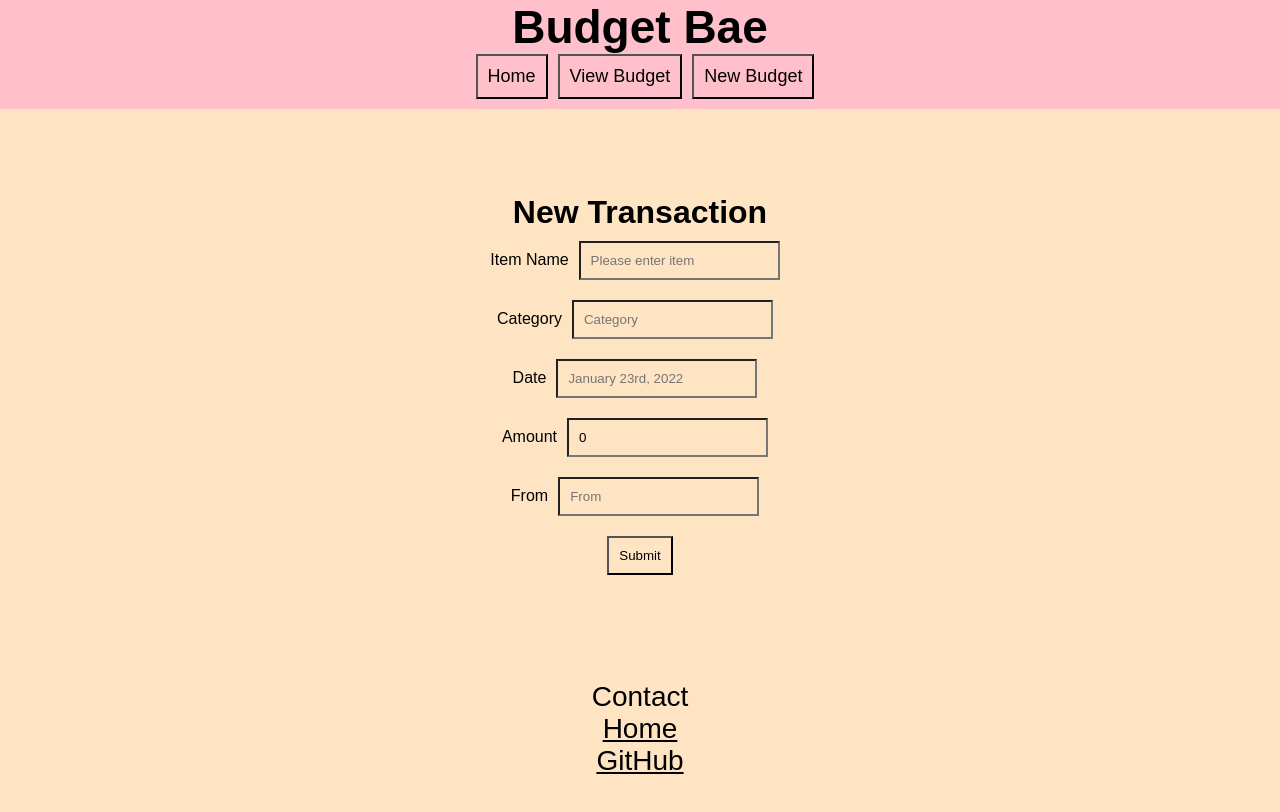
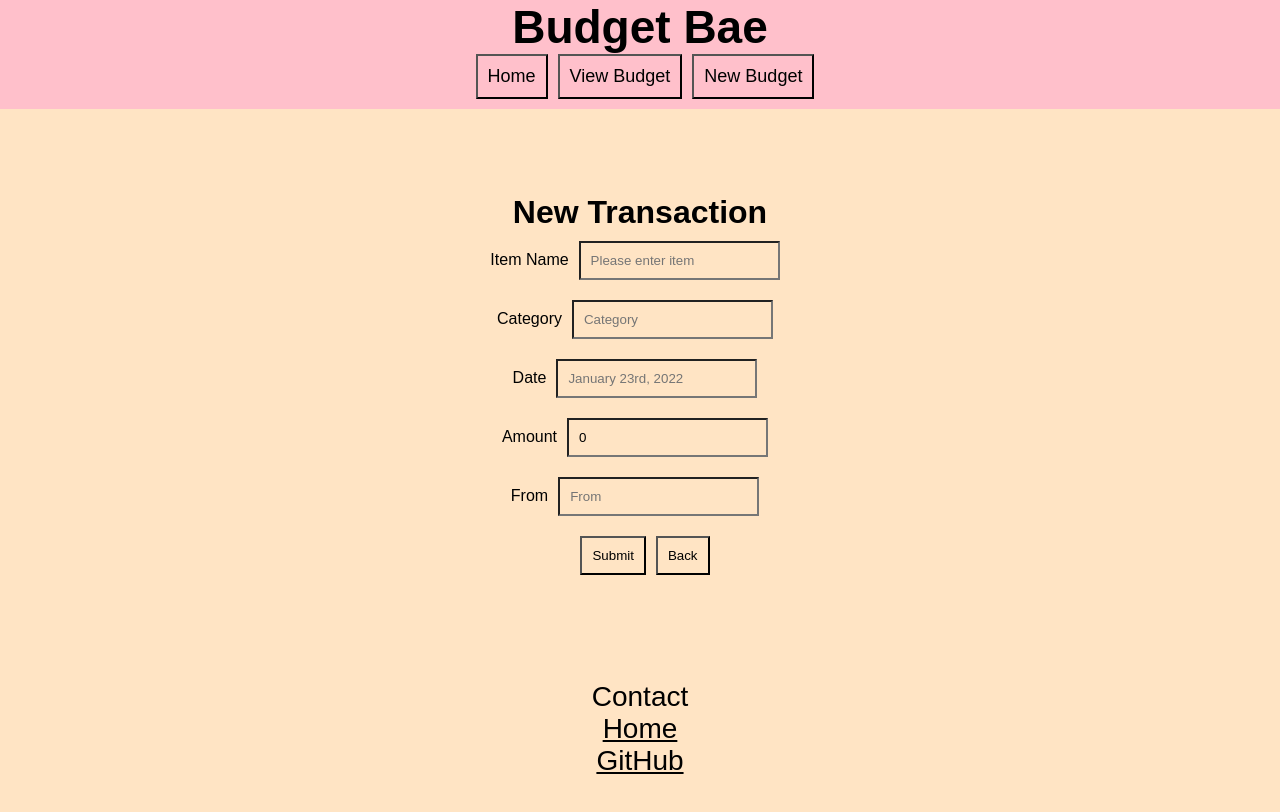
Before and after one commit to TaylorWill94/budget-app-frontend, a React (Create React App) app: page /transactions/new in a window 1280 px wide. Shown: the top 812 px of the page. Built offline with nearby package versions, Linux system fonts and the light colour scheme; a web font is replaced by a local one.

Commit message:
Added Back Btn to new form

```diff
--- a/src/components/BudgetNewForm.js
+++ b/src/components/BudgetNewForm.js
@@ -1,6 +1,6 @@
 import axios from "axios";
 import { useState } from "react";
-import { useNavigate } from "react-router-dom";
+import { Link, useNavigate } from "react-router-dom";
 
 function BudgetNewForm() {
   const URL = process.env.REACT_APP_API_URL;
@@ -92,6 +92,9 @@ function BudgetNewForm() {
         />
         <br />
         <input className="submit-btn" type="submit" />
+      <Link to={`/transactions`}>
+        <button className="back-btn">Back</button>
+      </Link>
       </form>
     </div>
   );
```
